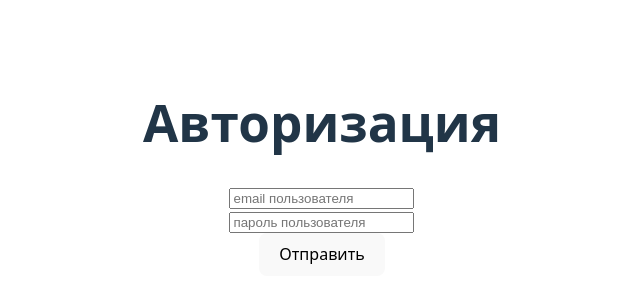
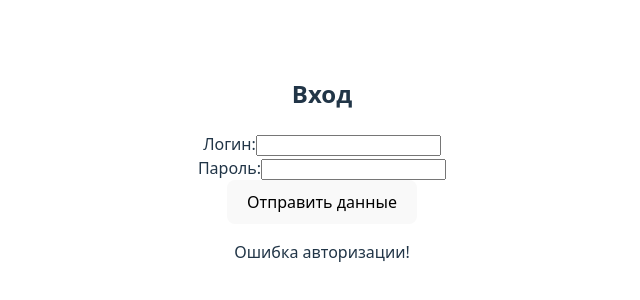
Before and after one commit to coffeequ/PagtionDesktop, a React (Vite) app: page /#/login in a window 1280 px wide. Shown: the part 232-532 px from the top of the page, without its empty margins (318-958 px from the left). Built offline with nearby package versions, Linux system fonts and the light colour scheme.

Commit message:
get id user from server and add future google provider

```diff
--- a/src/ui/Routes/login.tsx
+++ b/src/ui/Routes/login.tsx
@@ -1,62 +1,58 @@
 import { useState } from "react";
 
-
-export default function Login() {
-    const [email, setEmail] = useState("");
-
-    const [password, setPassword] = useState("");
+export default function login() {
+  const [email, setEmail] = useState('');
+  const [password, setPassword] = useState('');
+  const [status, setStatus] = useState(false);
 
   const handleSubmit = async (e: React.FormEvent) => {
     e.preventDefault();
-        const fetchData = async () => {
     try {
-                const res = await fetch("http://localhost:3000/api/auth/signin", {
-                    method: "POST",
+
+      const response = await fetch('http://localhost:3000/api/authenticate', {
+        method: 'POST',
         headers: {
-                        "Content-Type": "application/json"
+          'Content-Type': 'application/json',
         },
         credentials: "include",
-                    body: JSON.stringify({ email, password })
+        body: JSON.stringify({
+          email, password
+        }),
       });
-                if(res.ok){
-                    const { token } = await res.json();
-                    console.log(token);
-                    //@ts-ignore
-                    window.electronAPI.sendLoginSuccess(token);
+      const result = await response.json();
+      if (result.success) {
+        setStatus(true);
+        return { id: result};
+      } else {
+        setStatus(false);
+        return;
       }
-                else{
-                    //setError("Не верные учетные данные");
+    } catch (error: any) {
+      throw new Error("Упс! Вышла какая-то ошибочка!");
     }
-            } catch (error) {
-                console.log(error);
-                //setError("Ошибка авторизации");
+  };
+
+  return (
+    <div>
+      <h2>Вход</h2>
+      <form onSubmit={handleSubmit}>
+        <label>
+          Логин:
+          <input type="text" value={email} onChange={(e) => setEmail(e.target.value)} />
+        </label>
+        <br />
+        <label>
+          Пароль:
+          <input type="password" value={password} onChange={(e) => setPassword(e.target.value)} />
+        </label>
+        <br />
+        <button type="submit">Отправить данные</button>
+      </form>
+      { status ? (
+        <p >Успешный вход!</p>
+      ) : (
+        <p>Ошибка авторизации!</p>
+      ) }
+    </div>
+  )
 }
-        }
-        fetchData();
-    }
-
-    return(
-        <div>
-            <h1>Авторизация</h1>
-            <form onSubmit={handleSubmit}>
-                <input type="text"
-                    placeholder="email пользователя"
-                    value={email} onChange={(e: React.FormEvent<HTMLInputElement>) => {
-                        console.log(e.currentTarget.value);
-                        setEmail(e.currentTarget.value);
-                    }}
-                />
-                <br/>
-                <input type="password"
-                    placeholder="пароль пользователя"
-                    value={password} onChange={(e: React.FormEvent<HTMLInputElement>) => {
-                        console.log(e.currentTarget.value);
-                        setPassword(e.currentTarget.value);
-                    }}
-                />
-                <br/>
-                <button type="submit">Отправить</button>
-            </form>
-        </div>
-    );
-}
```
Also changed, not shown: src/electron/main.ts (+14 -31 lines), src/electron/src/classes/GoogleProviderAuth.ts (added, +20 -0 lines), src/electron/preload.cts, 1 other file (tests, documents, lock files or other folders). Lines whose indentation alone changed are shown as unchanged.
